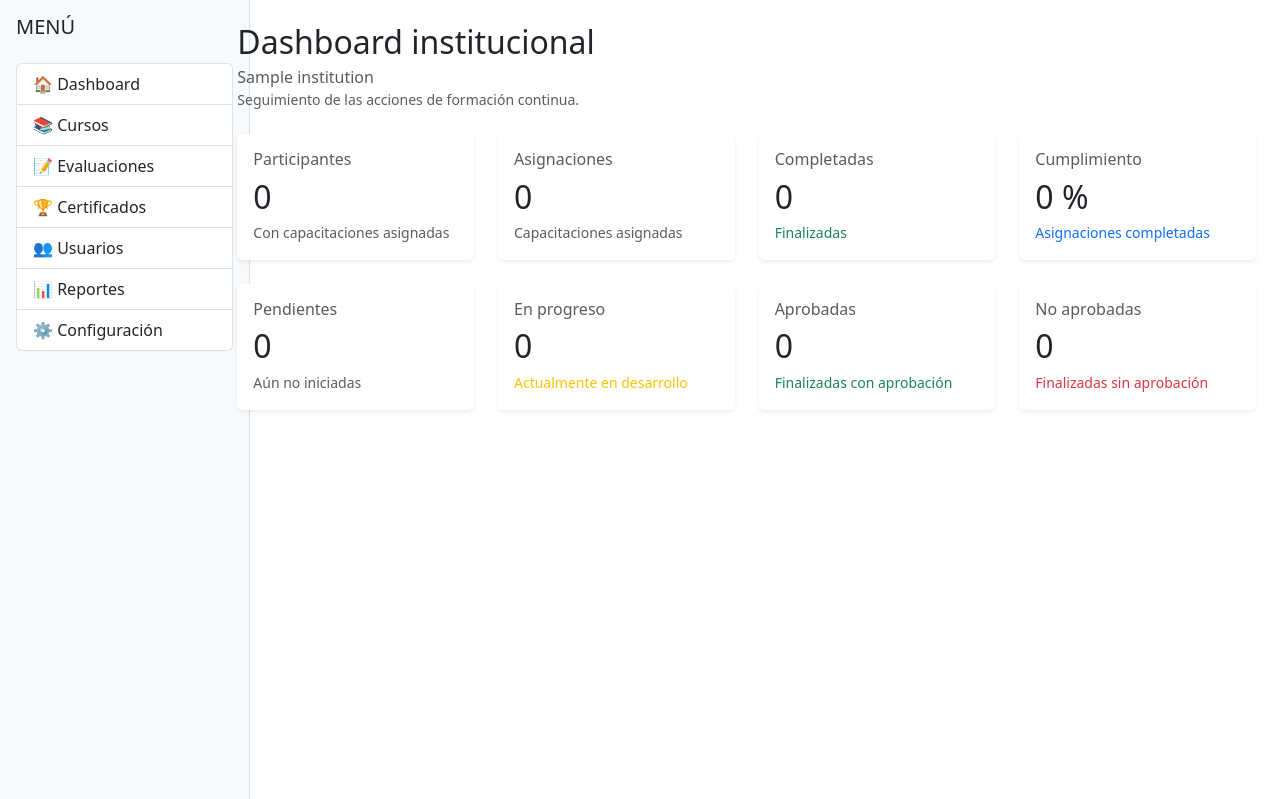
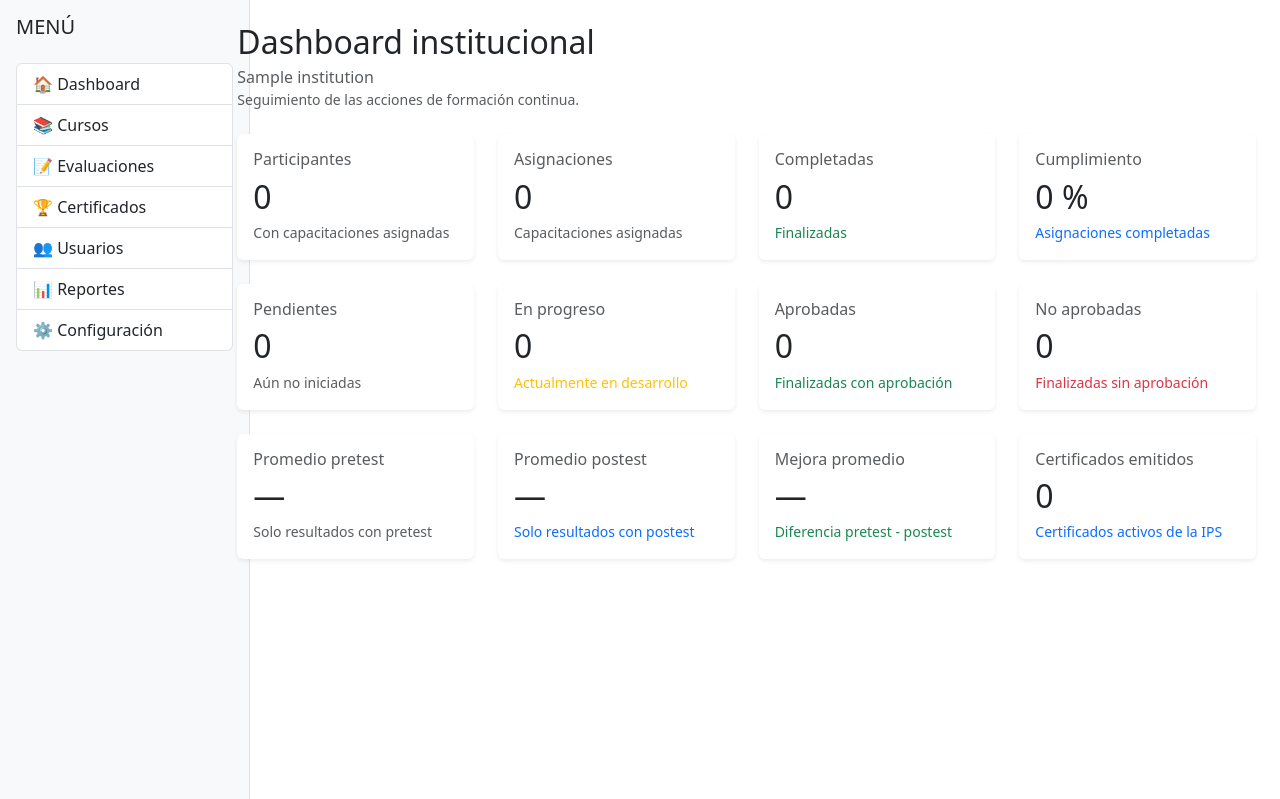
Before and after one commit to wilben1986-a11y/HospitalLearning, a Django app: page / in a window 1280 px wide. Shown: the part 57-856 px from the top of the page. Run offline with Django 5.2, Linux system fonts and the light colour scheme; a user stored in the database is signed in; tables that the repository leaves empty hold one stand-in row (values such as "Sample post"); data that the repository does not hold is empty.

Commit message:
Mejorar dashboard institucional con resultados y certificados

```diff
--- a/pages/views.py
+++ b/pages/views.py
@@ -104,6 +104,52 @@ def home(request):
             )
         else:
             compliance_percentage = 0
+
+        institutional_results = TrainingResult.objects.filter(
+            assignment__training_action__institution=institution,
+        )
+
+        institutional_pretest_average = institutional_results.filter(
+            pretest_score__isnull=False,
+        ).aggregate(
+            average=Avg("pretest_score"),
+        )["average"]
+
+        institutional_posttest_average = institutional_results.filter(
+            posttest_score__isnull=False,
+        ).aggregate(
+            average=Avg("posttest_score"),
+        )["average"]
+
+        institutional_improvement_average = institutional_results.filter(
+            pretest_score__isnull=False,
+            posttest_score__isnull=False,
+        ).aggregate(
+            average=Avg("improvement_points"),
+        )["average"]
+
+        if institutional_pretest_average is not None:
+            institutional_pretest_average = round(
+                institutional_pretest_average,
+                1,
+            )
+
+        if institutional_posttest_average is not None:
+            institutional_posttest_average = round(
+                institutional_posttest_average,
+                1,
+            )
+
+        if institutional_improvement_average is not None:
+            institutional_improvement_average = round(
+                institutional_improvement_average,
+                1,
+            )
+
+        certificates_issued = Certificate.objects.filter(
+            assignment__training_action__institution=institution,
+            active=True,
+        ).count()
 
         context = {
             "dashboard_type": "institutional",
@@ -117,6 +163,10 @@ def home(request):
             "in_progress_assignments": in_progress_assignments,
             "approved_assignments": approved_assignments,
             "not_approved_assignments": not_approved_assignments,
+            "institutional_pretest_average": institutional_pretest_average,
+            "institutional_posttest_average": institutional_posttest_average,
+            "institutional_improvement_average": institutional_improvement_average,
+            "certificates_issued": certificates_issued,
         }
 
         return render(
--- a/templates/components/stats_cards.html
+++ b/templates/components/stats_cards.html
@@ -3,14 +3,8 @@
     <div class="col-md-6 col-xl-3">
         <div class="card h-100 shadow-sm border-0">
             <div class="card-body">
-                <h6 class="text-muted">
-                    Participantes
-                </h6>
-
-                <h2 class="mb-1">
-                    {{ total_participants }}
-                </h2>
-
+                <h6 class="text-muted">Participantes</h6>
+                <h2 class="mb-1">{{ total_participants }}</h2>
                 <small class="text-muted">
                     Con capacitaciones asignadas
                 </small>
@@ -18,18 +12,11 @@
         </div>
     </div>
 
-
     <div class="col-md-6 col-xl-3">
         <div class="card h-100 shadow-sm border-0">
             <div class="card-body">
-                <h6 class="text-muted">
-                    Asignaciones
-                </h6>
-
-                <h2 class="mb-1">
-                    {{ total_assignments }}
-                </h2>
-
+                <h6 class="text-muted">Asignaciones</h6>
+                <h2 class="mb-1">{{ total_assignments }}</h2>
                 <small class="text-muted">
                     Capacitaciones asignadas
                 </small>
@@ -37,18 +24,11 @@
         </div>
     </div>
 
-
     <div class="col-md-6 col-xl-3">
         <div class="card h-100 shadow-sm border-0">
             <div class="card-body">
-                <h6 class="text-muted">
-                    Completadas
-                </h6>
-
-                <h2 class="mb-1">
-                    {{ completed_assignments }}
-                </h2>
-
+                <h6 class="text-muted">Completadas</h6>
+                <h2 class="mb-1">{{ completed_assignments }}</h2>
                 <small class="text-success">
                     Finalizadas
                 </small>
@@ -56,20 +36,66 @@
         </div>
     </div>
 
+    <div class="col-md-6 col-xl-3">
+        <div class="card h-100 shadow-sm border-0">
+            <div class="card-body">
+                <h6 class="text-muted">Cumplimiento</h6>
+                <h2 class="mb-1">{{ compliance_percentage }} %</h2>
+                <small class="text-primary">
+                    Asignaciones completadas
+                </small>
+            </div>
+        </div>
+    </div>
+
+</div>
+
+
+<div class="row g-4 mb-4">
 
     <div class="col-md-6 col-xl-3">
         <div class="card h-100 shadow-sm border-0">
             <div class="card-body">
-                <h6 class="text-muted">
-                    Cumplimiento
-                </h6>
+                <h6 class="text-muted">Pendientes</h6>
+                <h2 class="mb-1">{{ pending_assignments }}</h2>
+                <small class="text-muted">
+                    Aún no iniciadas
+                </small>
+            </div>
+        </div>
+    </div>
 
-                <h2 class="mb-1">
-                    {{ compliance_percentage }} %
-                </h2>
+    <div class="col-md-6 col-xl-3">
+        <div class="card h-100 shadow-sm border-0">
+            <div class="card-body">
+                <h6 class="text-muted">En progreso</h6>
+                <h2 class="mb-1">{{ in_progress_assignments }}</h2>
+                <small class="text-warning">
+                    Actualmente en desarrollo
+                </small>
+            </div>
+        </div>
+    </div>
 
-                <small class="text-primary">
-                    Asignaciones completadas
+    <div class="col-md-6 col-xl-3">
+        <div class="card h-100 shadow-sm border-0">
+            <div class="card-body">
+                <h6 class="text-muted">Aprobadas</h6>
+                <h2 class="mb-1">{{ approved_assignments }}</h2>
+                <small class="text-success">
+                    Finalizadas con aprobación
+                </small>
+            </div>
+        </div>
+    </div>
+
+    <div class="col-md-6 col-xl-3">
+        <div class="card h-100 shadow-sm border-0">
+            <div class="card-body">
+                <h6 class="text-muted">No aprobadas</h6>
+                <h2 class="mb-1">{{ not_approved_assignments }}</h2>
+                <small class="text-danger">
+                    Finalizadas sin aprobación
                 </small>
             </div>
         </div>
@@ -83,73 +109,69 @@
     <div class="col-md-6 col-xl-3">
         <div class="card h-100 shadow-sm border-0">
             <div class="card-body">
-                <h6 class="text-muted">
-                    Pendientes
-                </h6>
-
+                <h6 class="text-muted">Promedio pretest</h6>
                 <h2 class="mb-1">
-                    {{ pending_assignments }}
+                    {% if institutional_pretest_average is not None %}
+                        {{ institutional_pretest_average }} %
+                    {% else %}
+                        —
+                    {% endif %}
                 </h2>
-
                 <small class="text-muted">
-                    Aún no iniciadas
+                    Solo resultados con pretest
                 </small>
             </div>
         </div>
     </div>
 
-
     <div class="col-md-6 col-xl-3">
         <div class="card h-100 shadow-sm border-0">
             <div class="card-body">
-                <h6 class="text-muted">
-                    En progreso
-                </h6>
-
+                <h6 class="text-muted">Promedio postest</h6>
                 <h2 class="mb-1">
-                    {{ in_progress_assignments }}
+                    {% if institutional_posttest_average is not None %}
+                        {{ institutional_posttest_average }} %
+                    {% else %}
+                        —
+                    {% endif %}
                 </h2>
-
-                <small class="text-warning">
-                    Actualmente en desarrollo
+                <small class="text-primary">
+                    Solo resultados con postest
                 </small>
             </div>
         </div>
     </div>
 
-
     <div class="col-md-6 col-xl-3">
         <div class="card h-100 shadow-sm border-0">
             <div class="card-body">
-                <h6 class="text-muted">
-                    Aprobadas
-                </h6>
-
+                <h6 class="text-muted">Mejora promedio</h6>
                 <h2 class="mb-1">
-                    {{ approved_assignments }}
+                    {% if institutional_improvement_average is not None %}
+                        {% if institutional_improvement_average > 0 %}
+                            +{{ institutional_improvement_average }}
+                        {% else %}
+                            {{ institutional_improvement_average }}
+                        {% endif %}
+                        puntos
+                    {% else %}
+                        —
+                    {% endif %}
                 </h2>
-
                 <small class="text-success">
-                    Finalizadas con aprobación
+                    Diferencia pretest - postest
                 </small>
             </div>
         </div>
     </div>
 
-
     <div class="col-md-6 col-xl-3">
         <div class="card h-100 shadow-sm border-0">
             <div class="card-body">
-                <h6 class="text-muted">
-                    No aprobadas
-                </h6>
-
-                <h2 class="mb-1">
-                    {{ not_approved_assignments }}
-                </h2>
-
-                <small class="text-danger">
-                    Finalizadas sin aprobación
+                <h6 class="text-muted">Certificados emitidos</h6>
+                <h2 class="mb-1">{{ certificates_issued }}</h2>
+                <small class="text-primary">
+                    Certificados activos de la IPS
                 </small>
             </div>
         </div>
```
